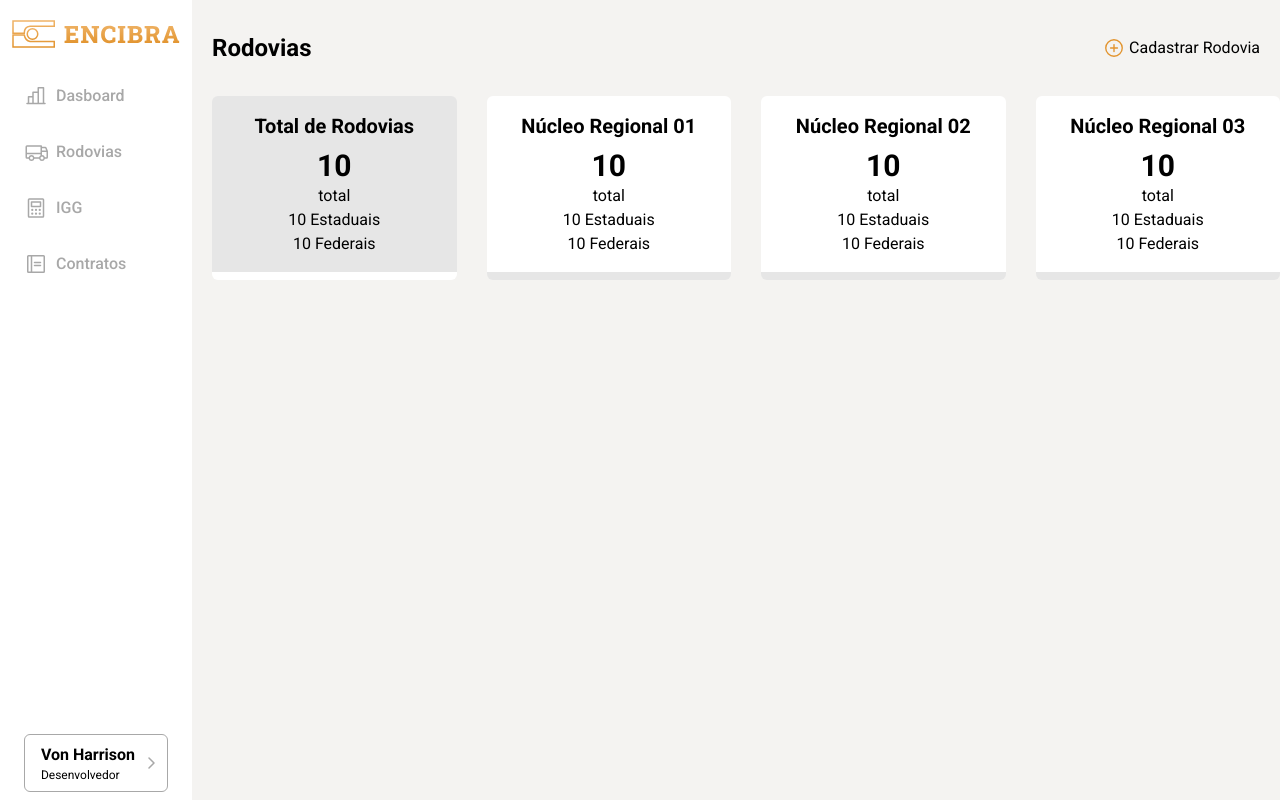
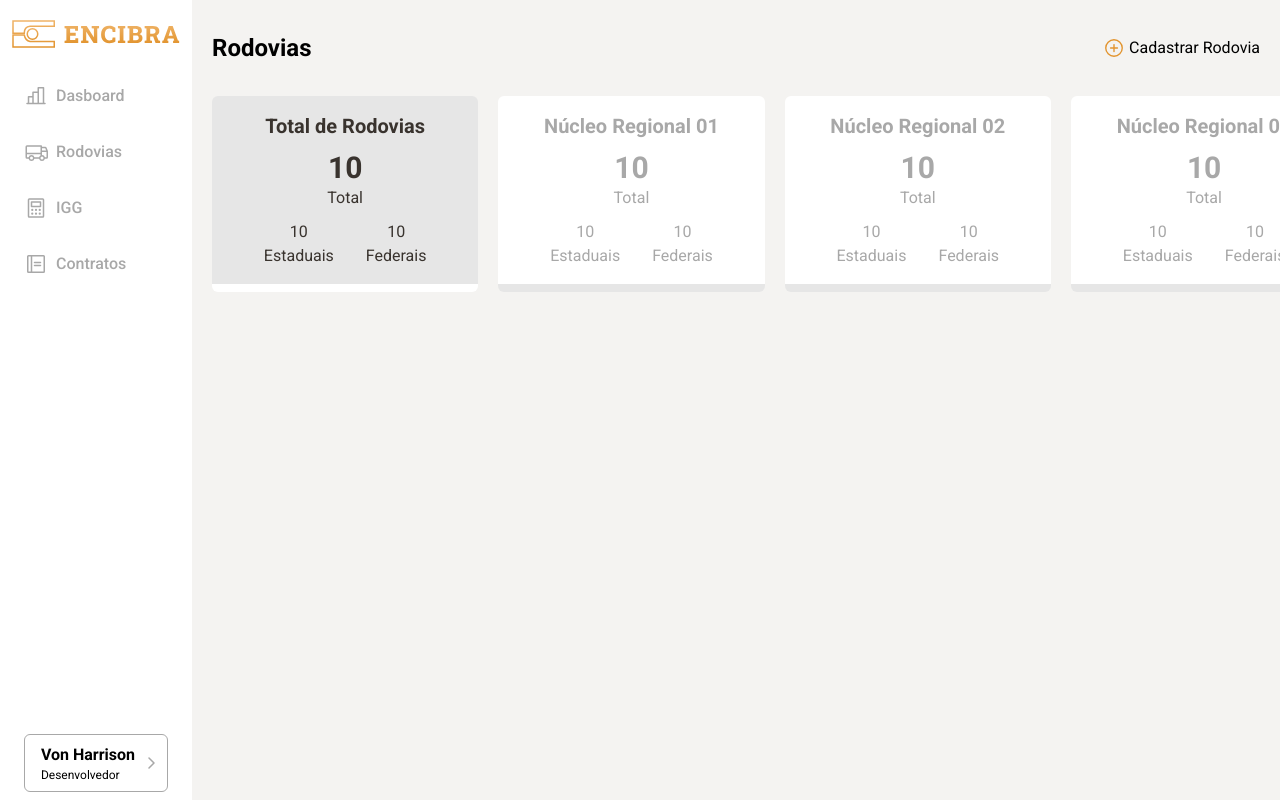
Before and after one commit to voncardoso/encibra-plataforma-v2, a React (Vite) app: page /rodovias in a window 1280 px wide. Built offline with nearby package versions, Linux system fonts and the light colour scheme.

Commit message:
estilo do component slider finalizado

```diff
--- a/src/Pages/Rodovia/Dashboard/index.jsx
+++ b/src/Pages/Rodovia/Dashboard/index.jsx
@@ -25,11 +25,11 @@ export function Dashboard() {
     },
 
     1200: {
-      slidesPerView: 4,
+      slidesPerView: 3.8,
     },
 
     1800: {
-      slidesPerView: 6,
+      slidesPerView: 6.5,
     },
   };
   return (
@@ -43,7 +43,7 @@ export function Dashboard() {
       </header>
 
       <Swiper
-        spaceBetween={30}
+        spaceBetween={20}
         slidesPerView={4.5}
         onSlideChange={() => console.log("slide change")}
         onSwiper={(swiper) => console.log(swiper)}
@@ -52,104 +52,170 @@ export function Dashboard() {
       >
         <SwiperSlide
           width={200}
-          className="w-72 bg-gray-300 min-w-52 p-4 rounded-lg text-center  border-b-4 border-white rounded-md text-center border-b-8 "
+          className="w-72 bg-gray-300 min-w-52 p-4 rounded-lg text-center text-text-100 border-b-4 border-white rounded-md  border-b-8 "
         >
           <h1 className="text-xl font-bold">Total de Rodovias</h1>
-          <h2 className="pt-2 text-3xl font-bold">10</h2>
-          <p>total</p>
-          <div>
-            <p> 10 Estaduais</p>
-            <p>10 Federais</p>
+          <h2 className="pt-2.5 text-3xl font-bold">10</h2>
+          <p className="mb-2.5">Total</p>
+          <div className="flex justify-center gap-8">
+            <p className="flex flex-col">
+              {" "}
+              <span>10</span> <span>Estaduais</span>
+            </p>
+            <p className="flex flex-col">
+              {" "}
+              <span>10</span> <span>Federais</span>
+            </p>
           </div>
         </SwiperSlide>
-        <SwiperSlide className="w-72 bg-white min-w-52 p-4 rounded-lg text-center  border-b-4 rounded-md text-center border-b-8 border-gray-300">
+        <SwiperSlide className="text-gray-400 w-72 bg-white min-w-52 p-4 rounded-lg  border-b-4 rounded-md text-center border-b-8 border-gray-300">
           <h1 className="text-xl font-bold">Núcleo Regional 01</h1>
-          <h2 className="pt-2 text-3xl font-bold">10</h2>
-          <p>total</p>
-          <div>
-            <p> 10 Estaduais</p>
-            <p>10 Federais</p>
+          <h2 className="pt-2.5 text-3xl font-bold">10</h2>
+          <p className="mb-2.5">Total</p>
+          <div className="flex justify-center gap-8">
+            <p className="flex flex-col">
+              {" "}
+              <span>10</span> <span>Estaduais</span>
+            </p>
+            <p className="flex flex-col">
+              {" "}
+              <span>10</span> <span>Federais</span>
+            </p>
           </div>
         </SwiperSlide>
-        <SwiperSlide className=" w-72 bg-white min-w-52 p-4 rounded-lg text-center  border-b-4 rounded-md text-center border-b-8 border-gray-300">
+        <SwiperSlide className="text-gray-400  w-72 bg-white min-w-52 p-4 rounded-lg text-center  border-b-4 rounded-md text-center border-b-8 border-gray-300">
           <h1 className="text-xl font-bold">Núcleo Regional 02</h1>
-          <h2 className="pt-2 text-3xl font-bold">10</h2>
-          <p>total</p>
-          <div>
-            <p> 10 Estaduais</p>
-            <p>10 Federais</p>
+          <h2 className="pt-2.5 text-3xl font-bold">10</h2>
+          <p className="mb-2.5">Total</p>
+          <div className="flex justify-center gap-8">
+            <p className="flex flex-col">
+              {" "}
+              <span>10</span> <span>Estaduais</span>
+            </p>
+            <p className="flex flex-col">
+              {" "}
+              <span>10</span> <span>Federais</span>
+            </p>
           </div>
         </SwiperSlide>
-        <SwiperSlide className="w-72 bg-white min-w-52 p-4 rounded-lg text-center  border-b-4 rounded-md text-center border-b-8 border-gray-300">
+        <SwiperSlide className="text-gray-400 w-72 bg-white min-w-52 p-4 rounded-lg text-center  border-b-4 rounded-md text-center border-b-8 border-gray-300">
           <h1 className="text-xl font-bold">Núcleo Regional 03</h1>
-          <h2 className="pt-2 text-3xl font-bold">10</h2>
-          <p>total</p>
-          <div>
-            <p> 10 Estaduais</p>
-            <p>10 Federais</p>
+          <h2 className="pt-2.5 text-3xl font-bold">10</h2>
+          <p className="mb-2.5">Total</p>
+          <div className="flex justify-center gap-8">
+            <p className="flex flex-col">
+              {" "}
+              <span>10</span> <span>Estaduais</span>
+            </p>
+            <p className="flex flex-col">
+              {" "}
+              <span>10</span> <span>Federais</span>
+            </p>
           </div>
         </SwiperSlide>
-        <SwiperSlide className="w-72 bg-white min-w-52 p-4 rounded-lg text-center  border-b-4 rounded-md text-center border-b-8 border-gray-300">
+        <SwiperSlide className="text-gray-400 w-72 bg-white min-w-52 p-4 rounded-lg text-center  border-b-4 rounded-md text-center border-b-8 border-gray-300">
           <h1 className="text-xl font-bold">Núcleo Regional 04</h1>
-          <h2 className="pt-2 text-3xl font-bold">10</h2>
-          <p>total</p>
-          <div>
-            <p> 10 Estaduais</p>
-            <p>10 Federais</p>
+          <h2 className="pt-2.5 text-3xl font-bold">10</h2>
+          <p className="mb-2.5">Total</p>
+          <div className="flex justify-center gap-8">
+            <p className="flex flex-col">
+              {" "}
+              <span>10</span> <span>Estaduais</span>
+            </p>
+            <p className="flex flex-col">
+              {" "}
+              <span>10</span> <span>Federais</span>
+            </p>
           </div>
         </SwiperSlide>
-        <SwiperSlide className="w-72 bg-white min-w-52 p-4 rounded-lg text-center  border-b-4 rounded-md text-center border-b-8 border-gray-300">
+        <SwiperSlide className="text-gray-400 w-72 bg-white min-w-52 p-4 rounded-lg text-center  border-b-4 rounded-md text-center border-b-8 border-gray-300">
           <h1 className="text-xl font-bold">Núcleo Regional 05</h1>
-          <h2 className="pt-2 text-3xl font-bold">10</h2>
-          <p>total</p>
-          <div>
-            <p> 10 Estaduais</p>
-            <p>10 Federais</p>
+          <h2 className="pt-2.5 text-3xl font-bold">10</h2>
+          <p className="mb-2.5">Total</p>
+          <div className="flex justify-center gap-8">
+            <p className="flex flex-col">
+              {" "}
+              <span>10</span> <span>Estaduais</span>
+            </p>
+            <p className="flex flex-col">
+              {" "}
+              <span>10</span> <span>Federais</span>
+            </p>
           </div>
         </SwiperSlide>
-        <SwiperSlide className="w-72 bg-white min-w-52 p-4 rounded-lg text-center  border-b-4 rounded-md text-center border-b-8 border-gray-300">
+        <SwiperSlide className="text-gray-400 w-72 bg-white min-w-52 p-4 rounded-lg text-center  border-b-4 rounded-md text-center border-b-8 border-gray-300">
           <h1 className="text-xl font-bold">Núcleo Regional 06</h1>
-          <h2 className="pt-2 text-3xl font-bold">10</h2>
-          <p>total</p>
-          <div>
-            <p> 10 Estaduais</p>
-            <p>10 Federais</p>
+          <h2 className="pt-2.5 text-3xl font-bold">10</h2>
+          <p className="mb-2.5">Total</p>
+          <div className="flex justify-center gap-8">
+            <p className="flex flex-col">
+              {" "}
+              <span>10</span> <span>Estaduais</span>
+            </p>
+            <p className="flex flex-col">
+              {" "}
+              <span>10</span> <span>Federais</span>
+            </p>
           </div>
         </SwiperSlide>
-        <SwiperSlide className="w-72 bg-white min-w-52 p-4 rounded-lg text-center  border-b-4 rounded-md text-center border-b-8 border-gray-300">
+        <SwiperSlide className="text-gray-400 w-72 bg-white min-w-52 p-4 rounded-lg text-center  border-b-4 rounded-md text-center border-b-8 border-gray-300">
           <h1 className="text-xl font-bold">Núcleo Regional 07</h1>
-          <h2 className="pt-2 text-3xl font-bold">10</h2>
-          <p>total</p>
-          <div>
-            <p> 10 Estaduais</p>
-            <p>10 Federais</p>
+          <h2 className="pt-2.5 text-3xl font-bold">10</h2>
+          <p className="mb-2.5">Total</p>
+          <div className="flex justify-center gap-8">
+            <p className="flex flex-col">
+              {" "}
+              <span>10</span> <span>Estaduais</span>
+            </p>
+            <p className="flex flex-col">
+              {" "}
+              <span>10</span> <span>Federais</span>
+            </p>
           </div>
         </SwiperSlide>
-        <SwiperSlide className="w-72 bg-white min-w-52 p-4 rounded-lg text-center  border-b-4 rounded-md text-center border-b-8 border-gray-300">
+        <SwiperSlide className="text-gray-400 w-72 bg-white min-w-52 p-4 rounded-lg text-center  border-b-4 rounded-md text-center border-b-8 border-gray-300">
           <h1 className="text-xl font-bold">Núcleo Regional 08</h1>
-          <h2 className="pt-2 text-3xl font-bold">10</h2>
-          <p>total</p>
-          <div>
-            <p> 10 Estaduais</p>
-            <p>10 Federais</p>
+          <h2 className="pt-2.5 text-3xl font-bold">10</h2>
+          <p className="mb-2.5">Total</p>
+          <div className="flex justify-center gap-8">
+            <p className="flex flex-col">
+              {" "}
+              <span>10</span> <span>Estaduais</span>
+            </p>
+            <p className="flex flex-col">
+              {" "}
+              <span>10</span> <span>Federais</span>
+            </p>
           </div>
         </SwiperSlide>
-        <SwiperSlide className="w-72 bg-white min-w-52 p-4 rounded-lg text-center  border-b-4 rounded-md text-center border-b-8 border-gray-300">
+        <SwiperSlide className="text-gray-400 w-72 bg-white min-w-52 p-4 rounded-lg text-center  border-b-4 rounded-md text-center border-b-8 border-gray-300">
           <h1 className="text-xl font-bold">Núcleo Regional 09</h1>
-          <h2 className="pt-2 text-3xl font-bold">10</h2>
-          <p>total</p>
-          <div>
-            <p> 10 Estaduais</p>
-            <p>10 Federais</p>
+          <h2 className="pt-2.5 text-3xl font-bold">10</h2>
+          <p className="mb-2.5">Total</p>
+          <div className="flex justify-center gap-8">
+            <p className="flex flex-col">
+              {" "}
+              <span>10</span> <span>Estaduais</span>
+            </p>
+            <p className="flex flex-col">
+              {" "}
+              <span>10</span> <span>Federais</span>
+            </p>
           </div>
         </SwiperSlide>
-        <SwiperSlide className="w-72 bg-white min-w-52 p-4 rounded-lg text-center  border-b-4 rounded-md text-center border-b-8 border-gray-300">
+        <SwiperSlide className="text-gray-400 w-72 bg-white min-w-52 p-4 rounded-lg text-center  border-b-4 rounded-md text-center border-b-8 border-gray-300">
           <h1 className="text-xl font-bold">Núcleo Regional 10</h1>
-          <h2 className="pt-2 text-3xl font-bold">10</h2>
-          <p>total</p>
-          <div>
-            <p> 10 Estaduais</p>
-            <p>10 Federais</p>
+          <h2 className="pt-2.5 text-3xl font-bold">10</h2>
+          <p className="mb-2.5">Total</p>
+          <div className="flex justify-center gap-8">
+            <p className="flex flex-col">
+              {" "}
+              <span>10</span> <span>Estaduais</span>
+            </p>
+            <p className="flex flex-col">
+              {" "}
+              <span>10</span> <span>Federais</span>
+            </p>
           </div>
         </SwiperSlide>
       </Swiper>
```
